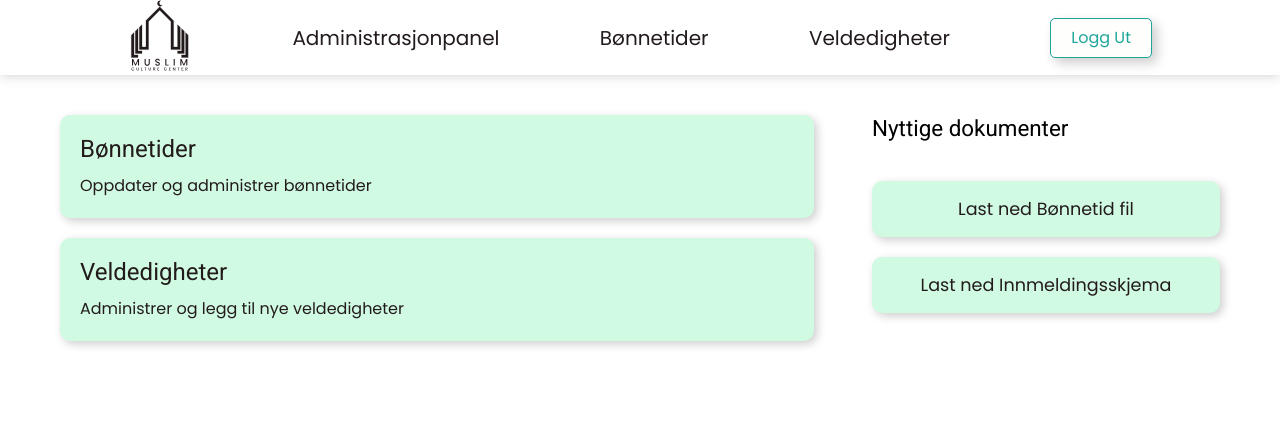
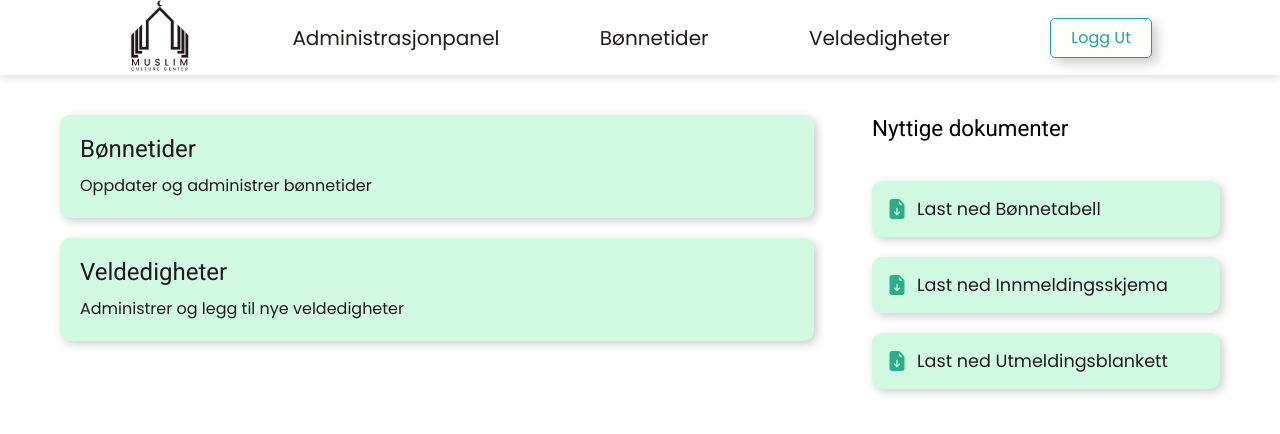
Before and after one commit to Mujibullah-Rahimi/SarpsborgMoske, a SvelteKit app: page /dashboard in a window 1280 px wide. Shown: the top 434 px of the page. Built offline with nearby package versions, Linux system fonts and the light colour scheme; no server answers; the database is empty; sample sign-in values are in the browser's storage.

Commit message:
some updates and fixes

```diff
--- a/src/components/mccSadaqah.js
+++ b/src/components/mccSadaqah.js
@@ -6,7 +6,7 @@ export class mccSadaqah {
      * @param {string} vipps
      * @param {string} kontonummer
      */
-    constructor(tittel, beskrivelse, link, kontonummer, vipps) {
+    constructor(tittel, beskrivelse, link,vipps, kontonummer ) {
         this.tittel = tittel;
         this.beskrivelse = beskrivelse;
         this.link = link;
@@ -20,7 +20,7 @@ export class mccSadaqah {
 }
 
 export const sadaqahConverter = {
-    toFirestore: (/** @type {{  tittel: any; beskrivelse: any; link: any; vipps: any;kontonummer: any; }} */ user) => {
+    toFirestore: (/** @type {{  tittel: any; beskrivelse: any; link: any; vipps: any; kontonummer: any; }} */ user) => {
         return {
             tittel: user.tittel,
             beskrivelse: user.beskrivelse,
--- a/src/routes/dashboard/+page.svelte
+++ b/src/routes/dashboard/+page.svelte
@@ -6,6 +6,7 @@
 	import { authStore } from '$lib/stores/authStore';
 	import { goto } from '$app/navigation';
 	import AdminNavbar from '../../components/navbar/AdminNavbar.svelte';
+	import DownloadMcc from '$lib/icons/download-mcc.svelte';
 
 
 	let fsUser = null;
@@ -50,11 +51,18 @@
 	<div class="sidebar">
 		<h2>Nyttige dokumenter</h2>
 		<div class="download-card">
-			<a href="/assets/PrayertimeFile.pdf" download><p>Last ned Bønnetid fil</p></a>
+			<DownloadMcc width="20"/>
+			<a href="/assets/bonnetider2024.csv" download><p>Last ned Bønnetabell</p></a>
 		</div>
 
 		<div class="download-card">
+			<DownloadMcc width="20"/>
 			<a href="/assets/Innmeldingsskjema.pdf" download><p>Last ned Innmeldingsskjema</p></a>
+		</div>
+
+		<div class="download-card">
+			<DownloadMcc width="20"/>
+			<a href="/assets/Utmeldingsblankett.pdf" download><p>Last ned Utmeldingsblankett</p></a>
 		</div>
 	</div>
 </div>
@@ -117,6 +125,8 @@
 		text-align: center;
 		box-shadow: 3px 3px 10px rgba(0, 0, 0, 0.2);
 		transition: transform 0.2s ease, box-shadow 0.2s ease;
+		display: flex;
+		gap: 10px;
 	}
 
 	.download-card:hover {
```
Also changed, not shown: static/assets/bonnetider2024test.csv (deleted).
